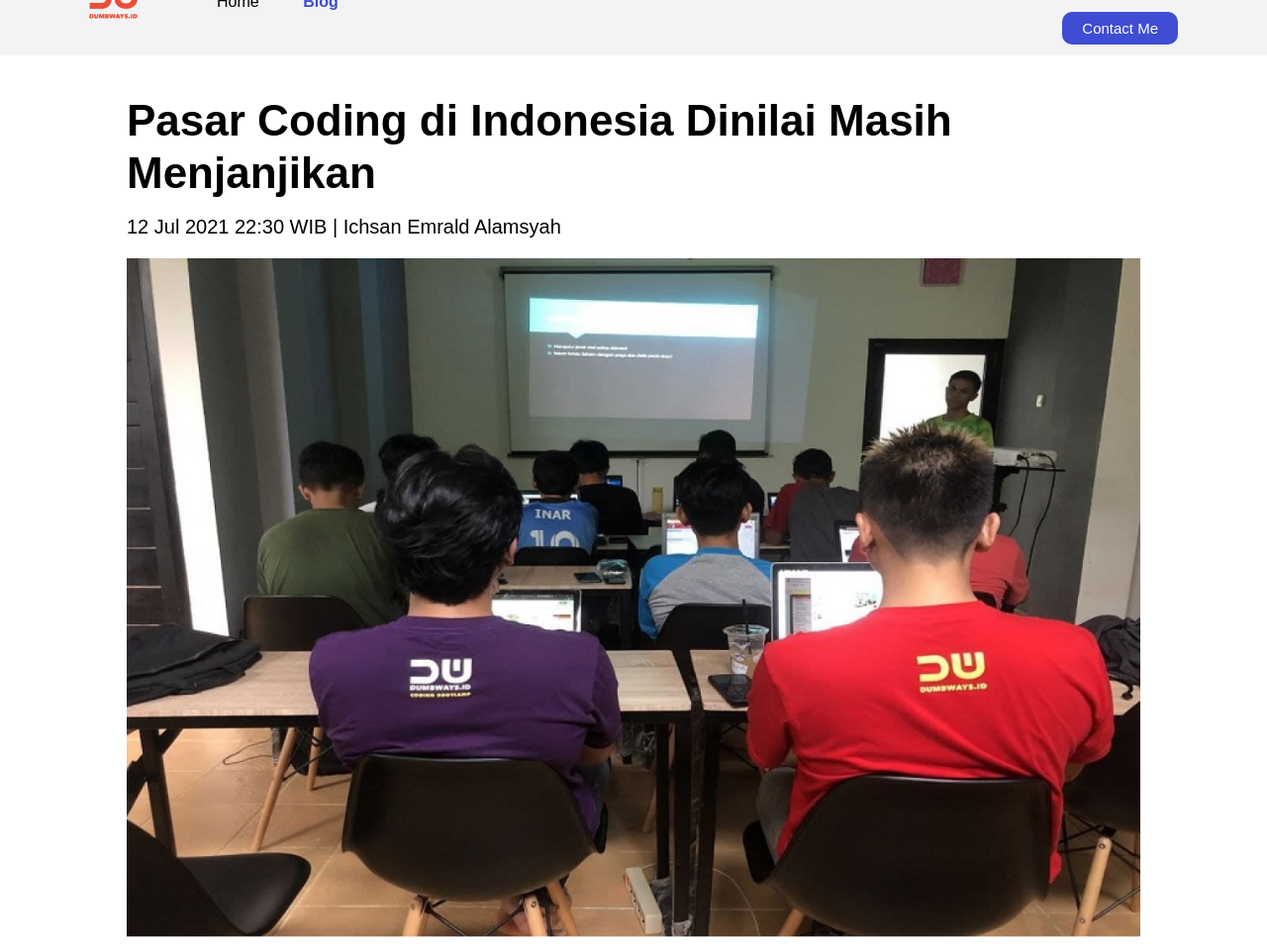
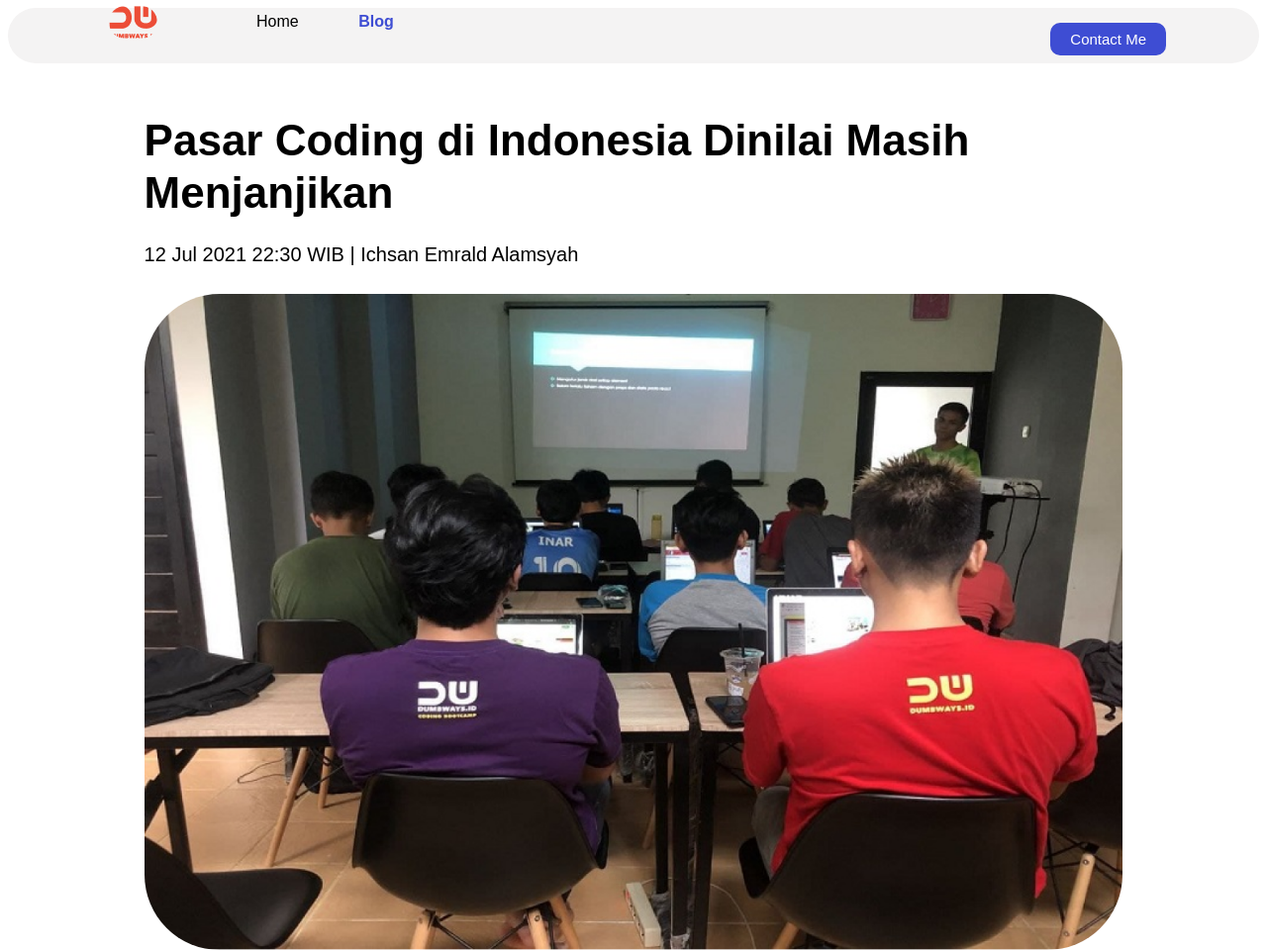
Before and after one commit to muhammad1096/personal-web-b30-sesi-2, a plain HTML site: page blog-detail.html in a window 1280 px wide. Shown: the top 960 px of the page at 99% size. Drawn offline with Linux system fonts and the light colour scheme.

Commit message:
first commit

```diff
--- a/style.css
+++ b/style.css
@@ -1,8 +1,9 @@
 * {
   margin: 0;
-  padding: 0;
+  padding: 4px;
   box-sizing: border-box;
   font-family: Arial, Helvetica, sans-serif;
+  border-radius: 80px;
 
 }
 
@@ -17,10 +18,12 @@ nav div {
   display: flex;
   align-items: center;
   flex: 50%;
+  padding-top: 10px;
 }
 
 nav div.left-side {
   padding-left: 90px;
+  padding-top: 10px;
   height: 4px;
 }
 
```
Also changed, not shown: blog.html (+1 -1 lines), contact_1.html (+2 -2 lines).
